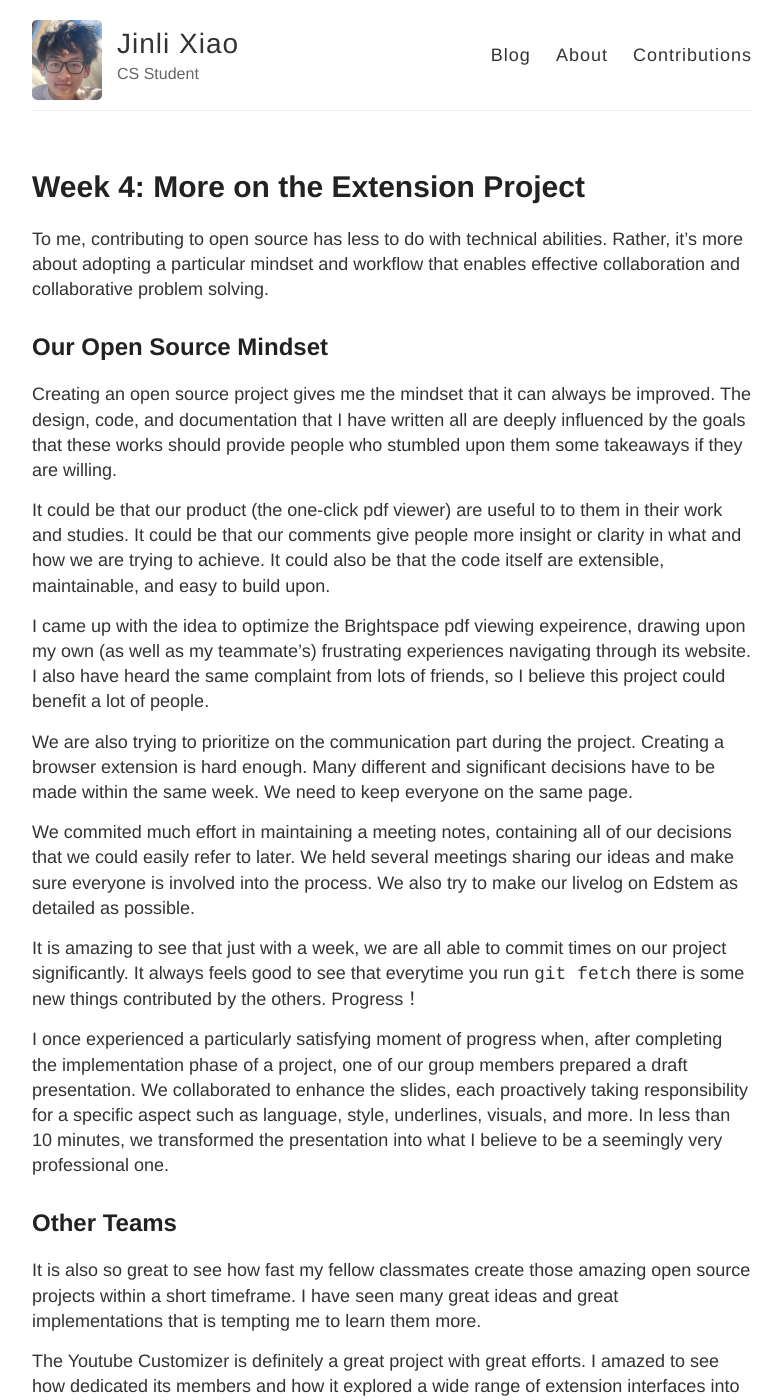
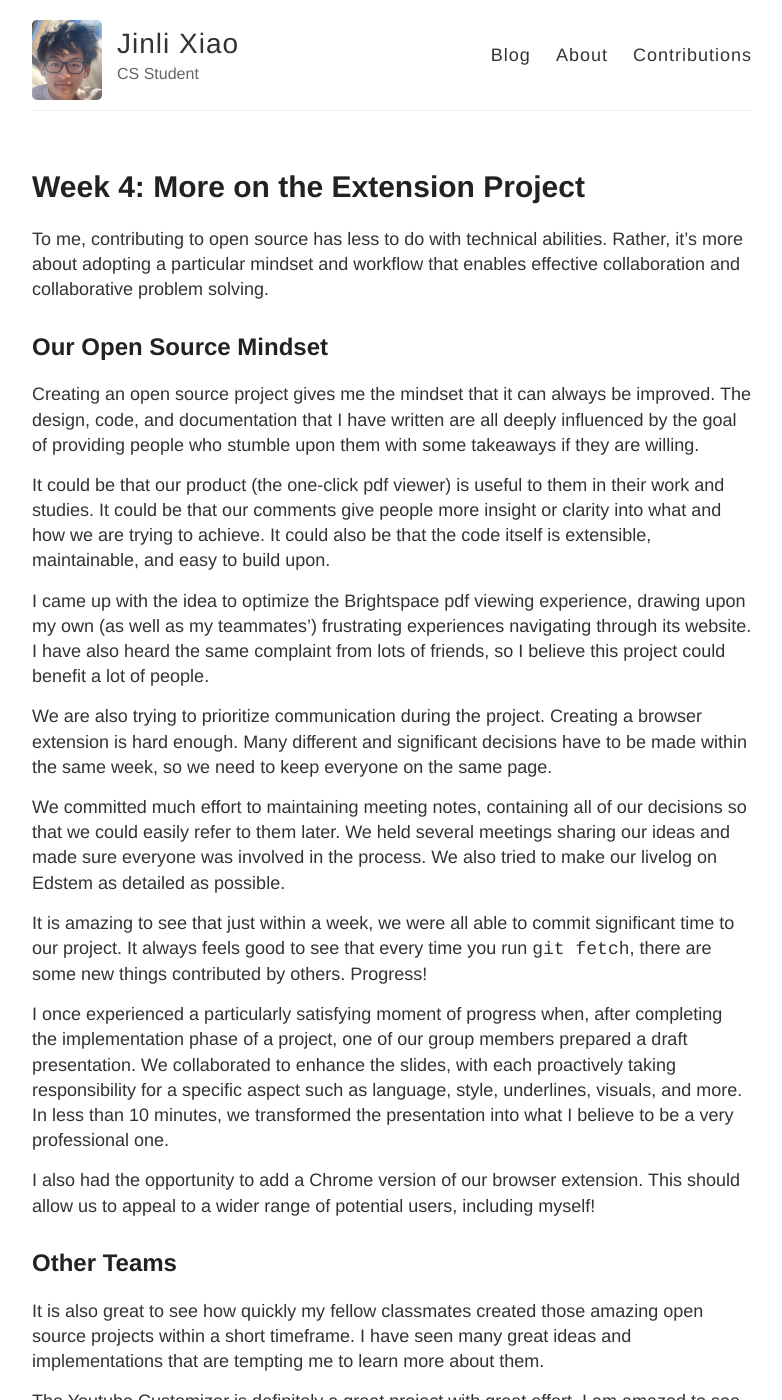
Before and after one commit to ossd-s23/jinlixiao-weekly, a Jekyll site: the page built from _posts/2023-02-19-week04.md, in a window 1280 px wide and 1400 px high. Shown: the whole window, without its empty margins (248-1030 px from the left). Built offline with Jekyll 4.4.1, drawn with Linux system fonts in a browser that asks for light colours; some of the changed text lies outside the part shown.

Commit message:
grammar fixes

```diff
--- a/_posts/2023-02-19-week04.md
+++ b/_posts/2023-02-19-week04.md
@@ -12,50 +12,55 @@ effective collaboration and collaborative problem solving.
 ## Our Open Source Mindset
 
 Creating an open source project gives me the mindset that it can always be
-improved. The design, code, and documentation that I have written all are deeply
-influenced by the goals that these works should provide people who stumbled upon
-them some takeaways if they are willing.
+improved. The design, code, and documentation that I have written are all deeply
+influenced by the goal of providing people who stumble upon them with some
+takeaways if they are willing.
 
-It could be that our product (the one-click pdf viewer) are useful to to them in
+It could be that our product (the one-click pdf viewer) is useful to them in
 their work and studies. It could be that our comments give people more insight
-or clarity in what and how we are trying to achieve. It could also be that the
-code itself are extensible, maintainable, and easy to build upon.
+or clarity into what and how we are trying to achieve. It could also be that the
+code itself is extensible, maintainable, and easy to build upon.
 
-I came up with the idea to optimize the Brightspace pdf viewing expeirence,
-drawing upon my own (as well as my teammate's) frustrating experiences
-navigating through its website. I also have heard the same complaint from lots
+I came up with the idea to optimize the Brightspace pdf viewing experience,
+drawing upon my own (as well as my teammates') frustrating experiences
+navigating through its website. I have also heard the same complaint from lots
 of friends, so I believe this project could benefit a lot of people.
 
-We are also trying to prioritize on the communication part during the project.
-Creating a browser extension is hard enough. Many different and significant
-decisions have to be made within the same week. We need to keep everyone on the
-same page.
+We are also trying to prioritize communication during the project. Creating a
+browser extension is hard enough. Many different and significant decisions have
+to be made within the same week, so we need to keep everyone on the same page.
 
-We commited much effort in maintaining a meeting notes, containing all of our
-decisions that we could easily refer to later. We held several meetings sharing
-our ideas and make sure everyone is involved into the process. We also try to
-make our livelog on Edstem as detailed as possible.
+We committed much effort to maintaining meeting notes, containing all of our
+decisions so that we could easily refer to them later. We held several meetings
+sharing our ideas and made sure everyone was involved in the process. We also
+tried to make our livelog on Edstem as detailed as possible.
 
-It is amazing to see that just with a week, we are all able to commit times on
-our project significantly. It always feels good to see that everytime you run
-`git fetch` there is some new things contributed by the others. Progress！
+It is amazing to see that just within a week, we were all able to commit
+significant time to our project. It always feels good to see that every time you
+run `git fetch`, there are some new things contributed by others. Progress!
 
 I once experienced a particularly satisfying moment of progress when, after
 completing the implementation phase of a project, one of our group members
-prepared a draft presentation. We collaborated to enhance the slides, each
+prepared a draft presentation. We collaborated to enhance the slides, with each
 proactively taking responsibility for a specific aspect such as language, style,
 underlines, visuals, and more. In less than 10 minutes, we transformed the
-presentation into what I believe to be a seemingly very professional one.
+presentation into what I believe to be a very professional one.
+
+I also had the opportunity to add a Chrome version of our browser extension.
+This should allow us to appeal to a wider range of potential users, including
+myself!
 
 ## Other Teams
 
-It is also so great to see how fast my fellow classmates create those amazing
+It is also great to see how quickly my fellow classmates created those amazing
 open source projects within a short timeframe. I have seen many great ideas and
-great implementations that is tempting me to learn them more.
+implementations that are tempting me to learn more about them.
 
-The Youtube Customizer is definitely a great project with great efforts. I
-amazed to see how dedicated its members and how it explored a wide range of
-extension interfaces into its project.
+The Youtube Customizer is definitely a great project with great effort. I am
+amazed to see how dedicated its members are and how they explored a wide range
+of extension interfaces in their project.
 
-I also love the TabColor extension. The example that it provides looks very
-charming and enticing to me.
+I also love the TabColor extension. The example it provides looks very charming
+and enticing to me. I love its color scheme. It is one great customization of
+the browser that would make it more aesthetic to use. They really showed their
+attention to details.
```
